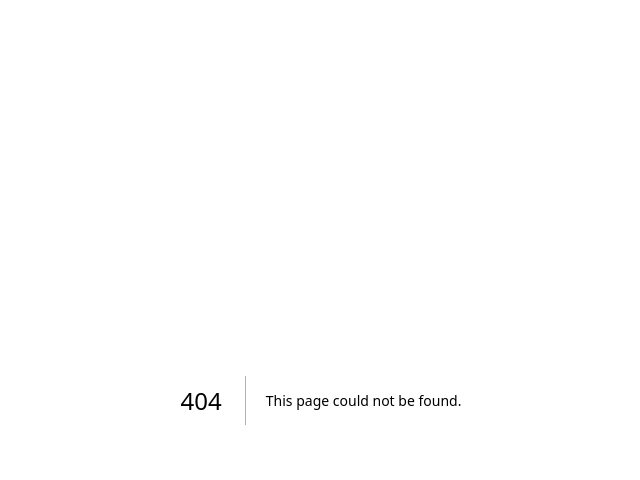
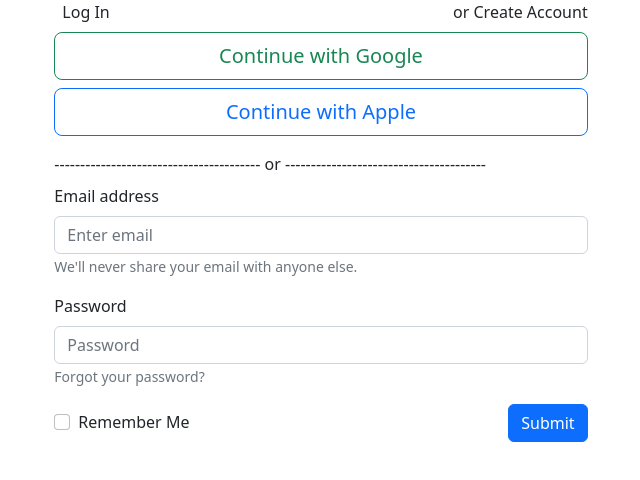
Before and after one commit to hailey0503/saveDogs, a Next.js app in the folder client/: page /login in a window 1280 px wide. Before the commit this address had no page. Shown: the top 480 px of the page, without its empty margins (319-959 px from the left). Built offline with nearby package versions, Linux system fonts and the light colour scheme.

Commit message:
added register and login page (client)

```diff
--- /dev/null
+++ b/client/pages/login/index.js
@@ -0,0 +1,60 @@
+import Head from 'next/head'
+//import styles from '@/styles/Home.module.css'
+import 'bootstrap/dist/css/bootstrap.min.css';
+import Button from 'react-bootstrap/Button';
+import Form from 'react-bootstrap/Form';
+import Stack from 'react-bootstrap/Stack';
+
+
+function Login() {
+  return (
+		<Stack gap={7} className="col-md-5 mx-auto">
+			<Stack direction="horizontal" gap={2}>
+				<Form.Group className="mb-3" controlId="login"></Form.Group>
+				<Form.Label>Log In</Form.Label>
+				<Form.Group className="mb-3 ms-auto" controlId="login"></Form.Group>
+				<Form.Label>or Create Account</Form.Label>
+			</Stack>
+			<Form>
+			<div className="d-grid gap-2">
+				<Button variant="outline-success" size="lg">
+					Continue with Google
+				</Button>
+				<Button variant="outline-primary" size="lg">
+					Continue with Apple
+				</Button>
+			</div>
+			<Form.Group className="mb-3" controlId="login"></Form.Group>
+			<Form.Label>----------------------------------------    or   ---------------------------------------</Form.Label>
+			</Form>
+			<Form>
+				<Form.Group className="mb-3" controlId="formBasicEmail">
+					<Form.Label>Email address</Form.Label>
+					<Form.Control type="email" placeholder="Enter email" />
+					<Form.Text className="text-muted">
+					We'll never share your email with anyone else.
+					</Form.Text>
+				</Form.Group>
+
+				<Form.Group className="mb-3" controlId="formBasicPassword">
+					<Form.Label>Password</Form.Label>
+					<Form.Control type="password" placeholder="Password" />
+					<Form.Text className="text-muted">
+					Forgot your password?
+					</Form.Text>
+				</Form.Group>
+				<Stack direction="horizontal" gap={2}>
+				<Form.Group className="mb-3" controlId="formBasicCheckbox">
+					<Form.Check type="checkbox" label="Remember Me" />
+				</Form.Group>
+				<Button variant="primary" type="submit" className="mb-3 ms-auto">
+					Submit
+				</Button>
+				</Stack>
+			</Form>
+		</Stack>
+
+  );
+}
+
+export default Login;
```
Also changed, not shown: client/pages/admin/index.js (+5 -4 lines), client/pages/register/index.js (added, +57 -0 lines), client/pages/user/index.js (added, +20 -0 lines).
